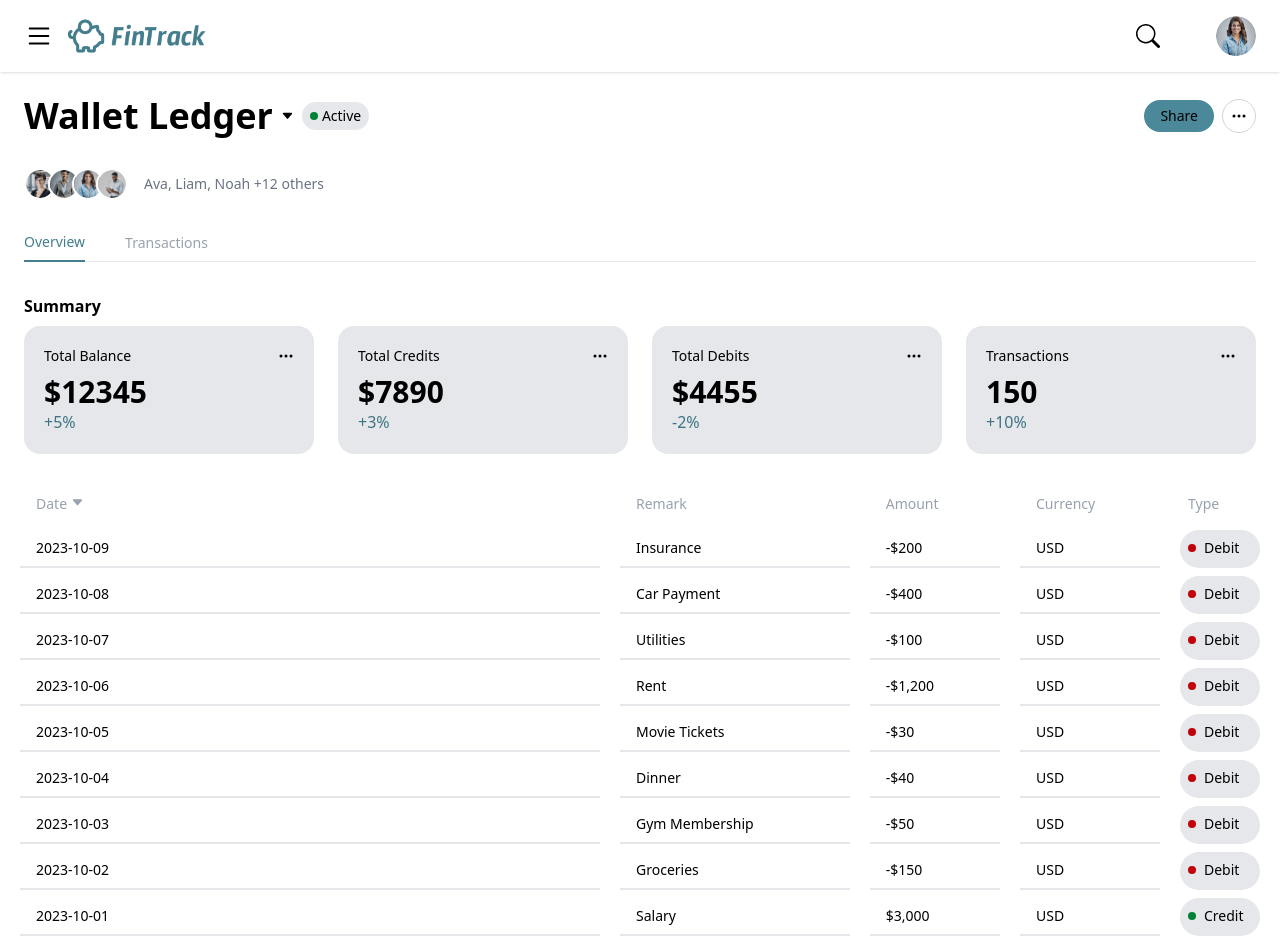
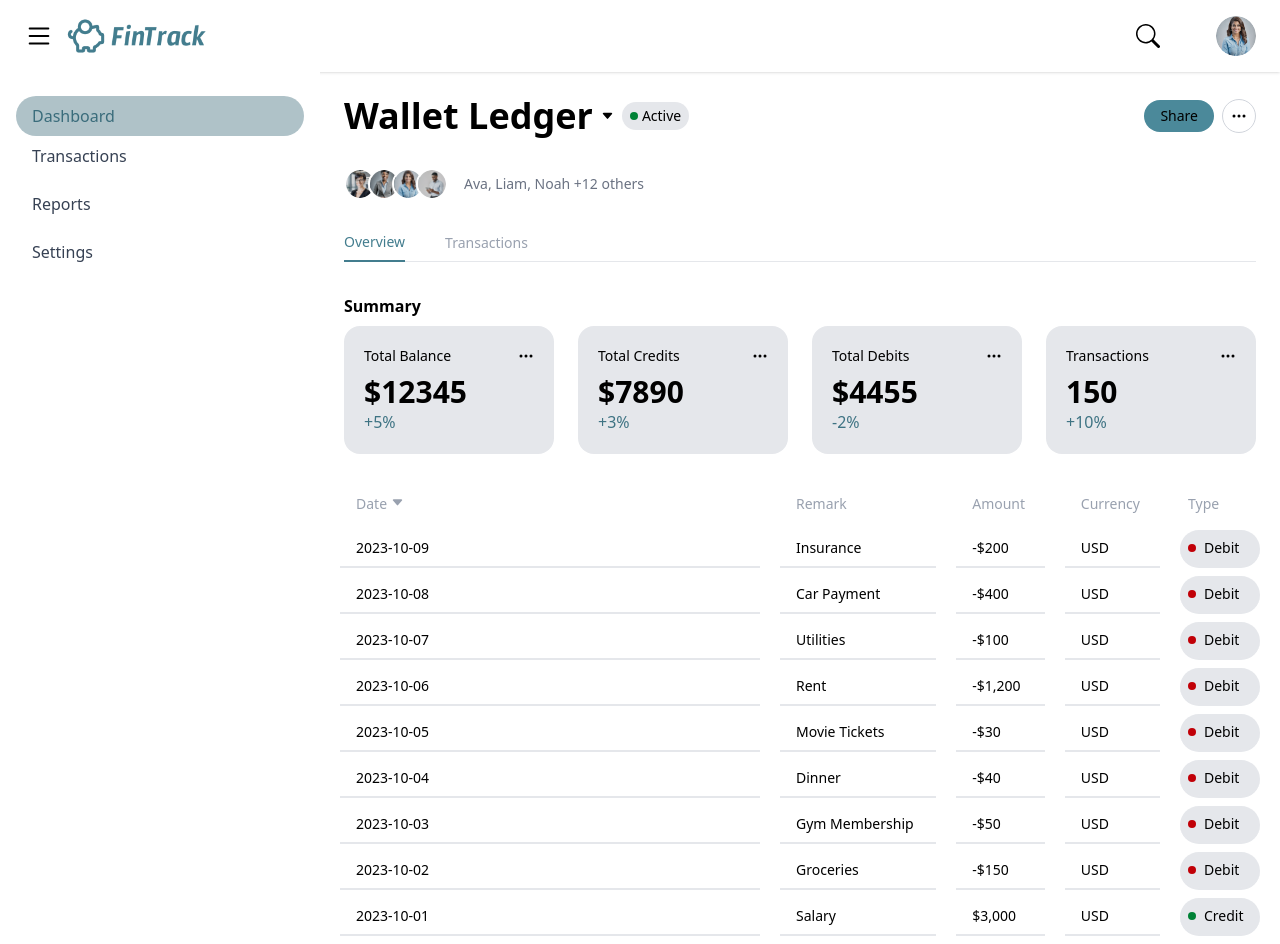
Before and after one commit to dennispaul8/fintrack-assessment, a Next.js app: page /dashboard in a window 1280 px wide. Both pictures are taken after a click on the button 39 px from the left and 36 px from the top of the page. Built offline with nearby package versions, Linux system fonts and the light colour scheme.

Commit message:
fix sidebar toggle on mobile

```diff
--- a/src/app/dashboard/page.tsx
+++ b/src/app/dashboard/page.tsx
@@ -1,32 +1,12 @@
 "use client";
 
-import { useState, useMemo } from "react";
-import Header from "@/components/header/Header";
 import PageHeader from "@/components/pageheader/PageHeader";
 import SummaryCard from "@/components/summarycards/SummaryCard";
-import TransactionRow from "@/components/transactiontable/TransactionRow";
-import Sidebar from "@/components/sidebar/Sidebar";
 import { summary } from "@/data/summary";
-import { transactions as initialTransactions } from "@/data/transactions";
 import Tab from "@/components/tabs/Tabs";
 import TransactionTable from "@/components/transactiontable/TransactionTable";
 
 export default function Dashboard() {
-  const [sortDirection, setSortDirection] = useState<"asc" | "desc">("desc");
-
-  const sortedTransactions = useMemo(() => {
-    const sorted = [...initialTransactions].sort((a, b) => {
-      const dateA = new Date(a.date).getTime();
-      const dateB = new Date(b.date).getTime();
-      return sortDirection === "asc" ? dateA - dateB : dateB - dateA;
-    });
-    return sorted;
-  }, [sortDirection]);
-
-  const toggleSortDirection = () => {
-    setSortDirection((prev) => (prev === "asc" ? "desc" : "asc"));
-  };
-
   return (
     <main className="">
       <div className="">
@@ -66,57 +46,6 @@ export default function Dashboard() {
           </div>
         </div>
         <TransactionTable data={[]} />
-        {/* <div className="w-full overflow-x-auto">
-          <div className="min-w-[700px] md:min-w-full">
-            <table className="w-full text-left border-separate border-spacing-y-2 border-spacing-x-5">
-              <thead>
-                <tr className="text-gray-400 text-sm">
-                  <th
-                    className="px-4 py-2 cursor-pointer select-none font-medium"
-                    onClick={toggleSortDirection}
-                  >
-                    Date{" "}
-                    <span className="inline-block">
-                      {sortDirection === "asc" ? (
-                        <svg
-                          xmlns="http://www.w3.org/2000/svg"
-                          width="13"
-                          height="13"
-                          fill="currentColor"
-                          className="bi bi-caret-up-fill"
-                          viewBox="0 0 16 16"
-                        >
-                          <path d="m7.247 4.86-4.796 5.481c-.566.647-.106 1.659.753 1.659h9.592a1 1 0 0 0 .753-1.659l-4.796-5.48a1 1 0 0 0-1.506 0z" />
-                        </svg>
-                      ) : (
-                        <svg
-                          xmlns="http://www.w3.org/2000/svg"
-                          width="13"
-                          height="13"
-                          fill="currentColor"
-                          className="bi bi-caret-down-fill"
-                          viewBox="0 0 16 16"
-                        >
-                          <path d="M7.247 11.14 2.451 5.658C1.885 5.013 2.345 4 3.204 4h9.592a1 1 0 0 1 .753 1.659l-4.796 5.48a1 1 0 0 1-1.506 0z" />
-                        </svg>
-                      )}
-                    </span>
-                  </th>
-
-                  <th className="px-4 py-2 font-medium">Remark</th>
-                  <th className="px-4 py-2 font-medium">Amount</th>
-                  <th className="px-4 py-2 font-medium">Currency</th>
-                  <th className="px-2 py-2 font-medium w-[80px]">Type</th>
-                </tr>
-              </thead>
-              <tbody>
-                {sortedTransactions.map((tx) => (
-                  <TransactionRow key={tx.id} tx={tx} />
-                ))}
-              </tbody>
-            </table>
-          </div>
-        </div> */}
       </div>
     </main>
   );
--- a/src/components/LayoutWrapper.tsx
+++ b/src/components/LayoutWrapper.tsx
@@ -9,14 +9,17 @@ export default function LayoutWrapper({
 }: {
   children: React.ReactNode;
 }) {
-  const [isSidebarOpen, setIsSidebarOpen] = useState(true);
+  const [isSidebarOpen, setIsSidebarOpen] = useState(false);
+
+  const toggleSidebar = () => setIsSidebarOpen((prev) => !prev);
+  const closeSidebar = () => setIsSidebarOpen(false);
 
   return (
     <>
-      <Header onToggleSidebar={() => setIsSidebarOpen((prev) => !prev)} />
+      <Header onToggleSidebar={toggleSidebar} />
       <div className="flex">
-        {isSidebarOpen && <Sidebar />}
-        <main className="flex-1 ">{children}</main>
+        <Sidebar isOpen={isSidebarOpen} onClose={closeSidebar} />
+        <main className="flex-1">{children}</main>
       </div>
     </>
   );
--- a/src/components/sidebar/Sidebar.tsx
+++ b/src/components/sidebar/Sidebar.tsx
@@ -2,6 +2,7 @@
 
 import Link from "next/link";
 import { usePathname } from "next/navigation";
+// import clsx from "clsx";
 
 const navItems = [
   { label: "Dashboard", href: "/dashboard" },
@@ -10,11 +11,16 @@ const navItems = [
   { label: "Settings" },
 ];
 
-const Sidebar = () => {
+const Sidebar = ({
+  isOpen,
+  onClose,
+}: {
+  isOpen: boolean;
+  onClose: () => void;
+}) => {
   const pathname = usePathname();
 
-  return (
-    <aside className="w-80 min-h-screen bg-white px-4 py-6 hidden md:block">
+  const nav = (
     <nav className="space-y-2">
       {navItems.map((item) => {
         const isActive = pathname === item.href;
@@ -26,7 +32,7 @@ const Sidebar = () => {
         }`;
 
         return item.href ? (
-            <Link key={item.label} href={item.href}>
+          <Link key={item.label} href={item.href} onClick={onClose}>
             <div className={classes}>{item.label}</div>
           </Link>
         ) : (
@@ -36,7 +42,27 @@ const Sidebar = () => {
         );
       })}
     </nav>
+  );
+
+  return (
+    <>
+      {/* Desktop */}
+      {isOpen && (
+        <aside className="w-80 min-h-screen bg-white px-4 py-6 hidden md:block">
+          {nav}
         </aside>
+      )}
+
+      {/* Mobile Sidebar */}
+      {isOpen && (
+        <>
+          <div className="fixed inset-0  z-40" onClick={onClose} />
+          <aside className="fixed top-0 left-0 w-72 h-full bg-white p-4 z-50 shadow-lg md:hidden">
+            {nav}
+          </aside>
+        </>
+      )}
+    </>
   );
 };
 
```
Lines whose indentation alone changed are shown as unchanged.
